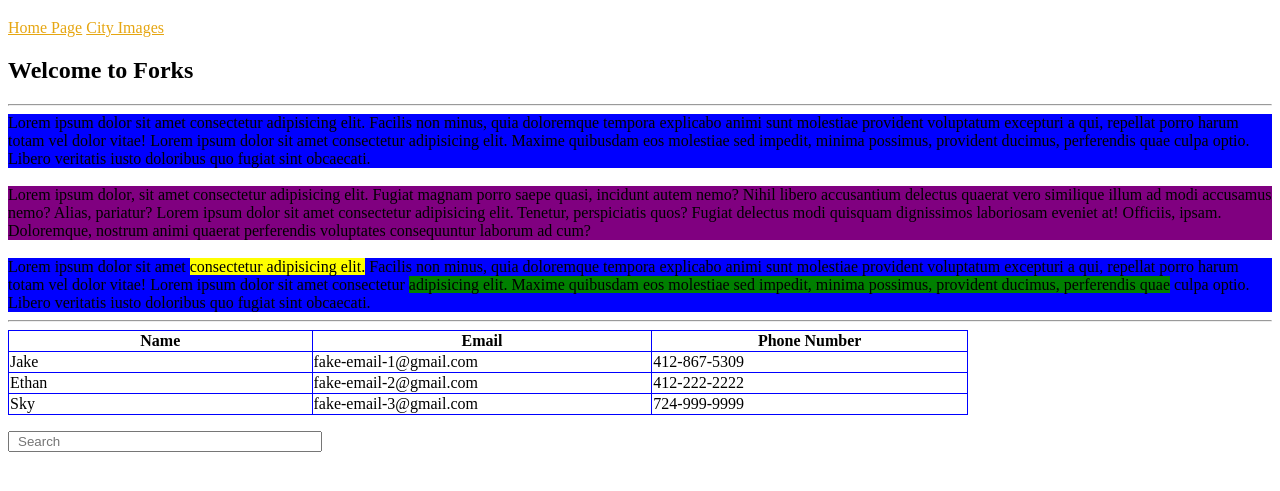
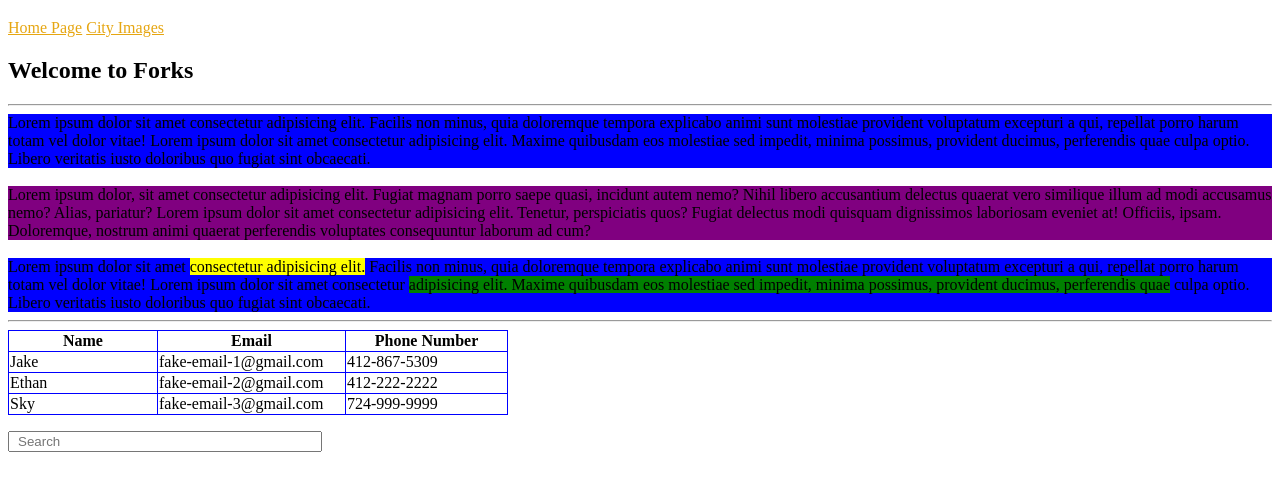
Before and after one commit to jacobdefalco/1-b, a plain HTML site: page index.html in a window 1280 px wide. Shown: the part 61-552 px from the top of the page. Drawn offline with Linux system fonts and the light colour scheme.

Commit message:
resized table

```diff
--- a/css/styles.css
+++ b/css/styles.css
@@ -15,10 +15,10 @@ nav a:active {
   display: block;
 }
 
-table, th, td{
+table, th, td {
   border: 1px solid blue;
   border-collapse: collapse;
-  width: 960px;
+  width: 500px
 }
 
 div.secondpara {
```
